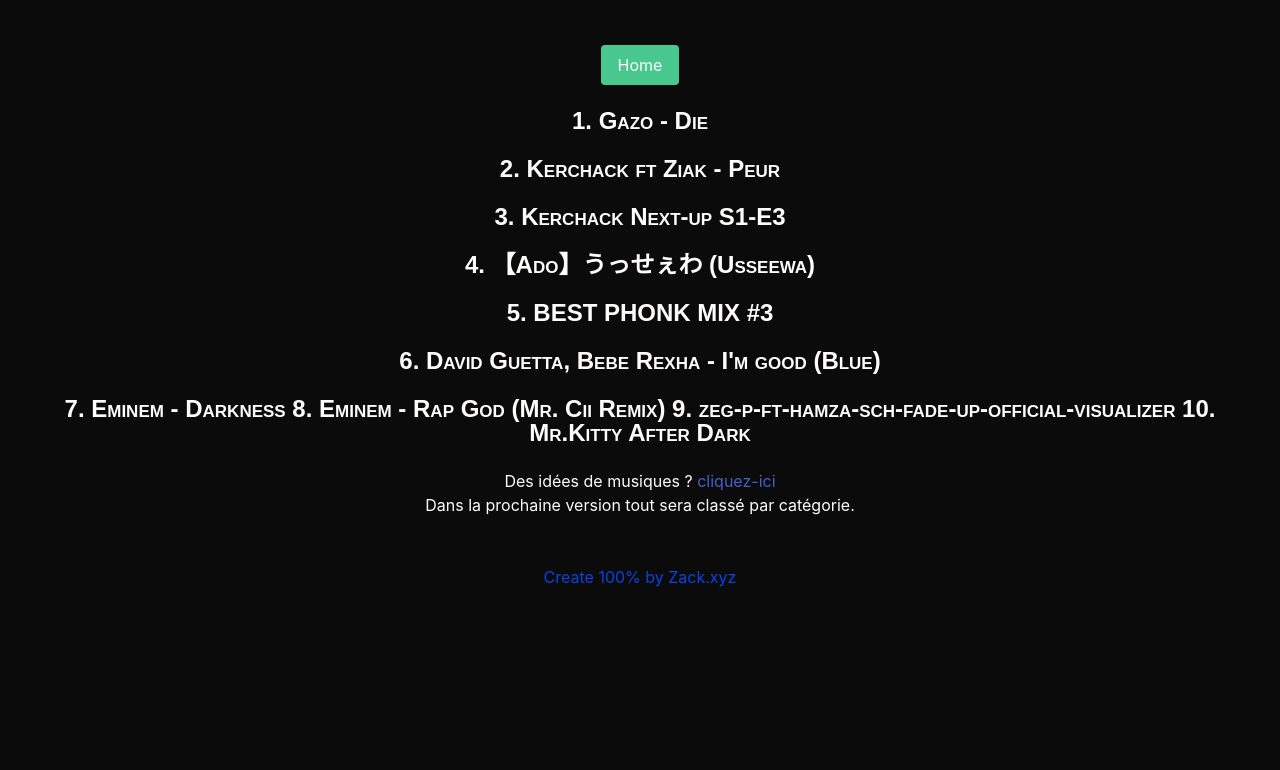
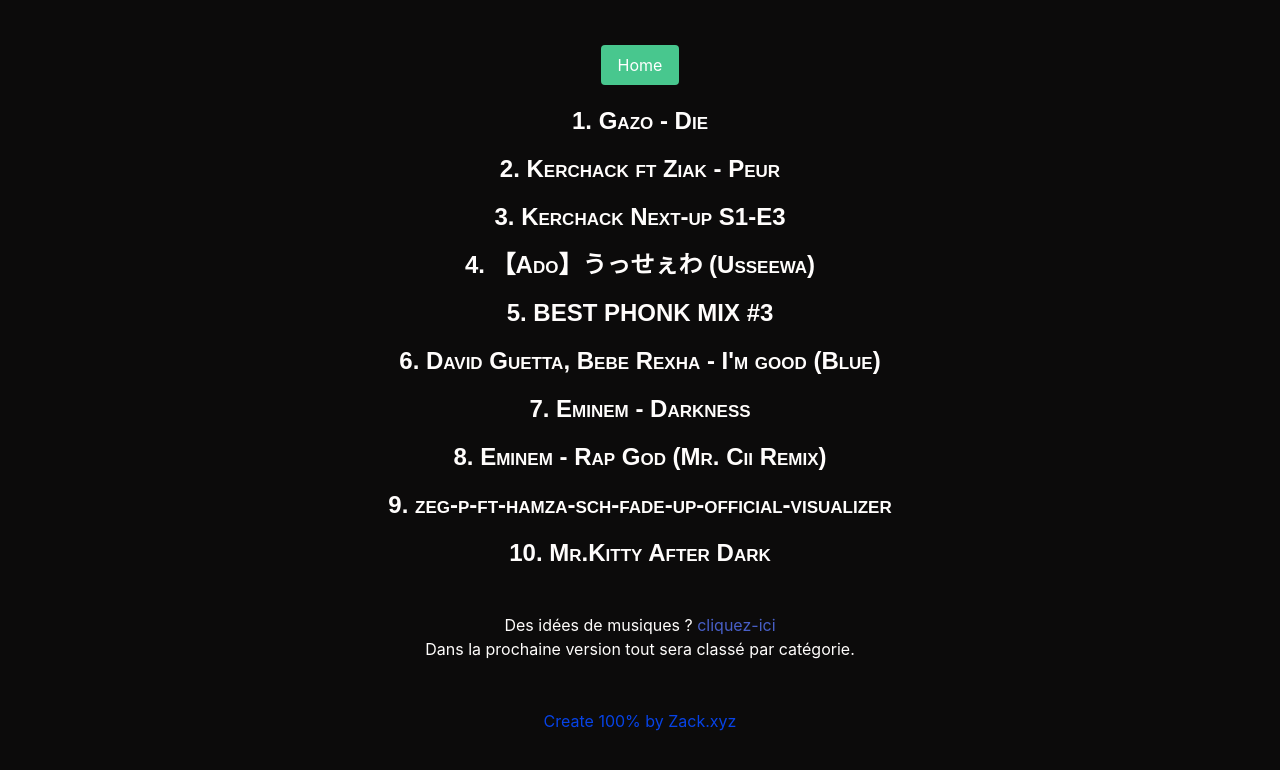
Before and after one commit to ArizakiDev/ElecMusic, a plain HTML site: page pages/music.html in a window 1280 px wide. Shown: the part 116-886 px from the top of the page. Before the commit the page ends 800 px from the top, so only its background shows below. Drawn offline with nearby package versions, Linux system fonts and the light colour scheme.

Commit message:
Update music.html

```diff
--- a/pages/music.html
+++ b/pages/music.html
@@ -33,10 +33,10 @@
         4. 【Ado】うっせぇわ (Usseewa) <br> <br>
         5. BEST PHONK MIX #3 <br> <br>
         6. David Guetta, Bebe Rexha - I'm good (Blue) <br><br>
-        7. Eminem - Darkness
-        8. Eminem - Rap God (Mr. Cii Remix)
-        9. zeg-p-ft-hamza-sch-fade-up-official-visualizer
-        10. Mr.Kitty After Dark
+        7. Eminem - Darkness <br><br>
+        8. Eminem - Rap God (Mr. Cii Remix)<br><br>
+        9. zeg-p-ft-hamza-sch-fade-up-official-visualizer<br><br>
+        10. Mr.Kitty After Dark <br><br>
     </h3>
 <h1>
     <br>
```
